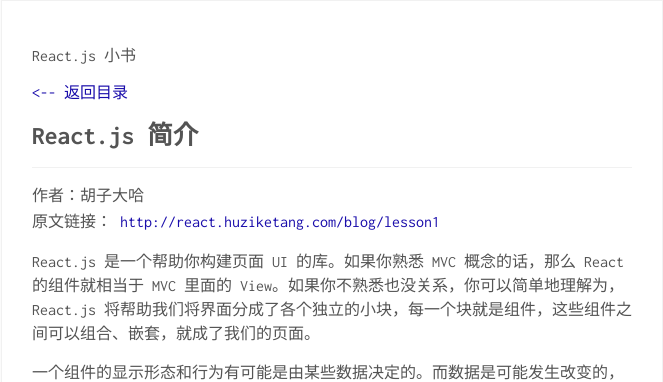
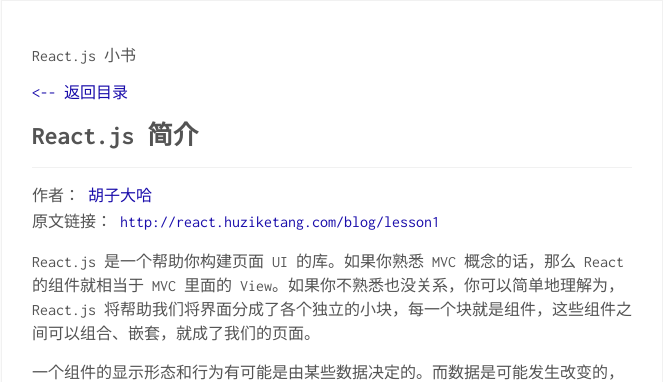
Before and after one commit to huzidaha/react-naive-book, a Jekyll site: the page built from _posts/2017-01-01-lesson1.md, in a window 1280 px wide. Shown: the top 382 px of the page, without its empty margins (308-971 px from the left). Built offline with Jekyll 4.4.1, drawn with Linux system fonts in a browser that asks for light colours; comment, search, counter and statistics services are not loaded.

Commit message:
个人信息

```diff
--- a/_layouts/post.html
+++ b/_layouts/post.html
@@ -14,7 +14,10 @@
     </div>
 		<div>
 			<p style="margin: 20px;">
-				<div style="margin-bottom: 10px;">作者：胡子大哈</div>
+				<div style="margin-bottom: 10px;">
+					作者：
+					<a href="https://www.zhihu.com/people/hu-zi-da-ha" target="_blank">胡子大哈</a>
+				</div>
 				<div>
 					原文链接：
 					<a href="http://react.huziketang.com{{ page.url }}">
```
